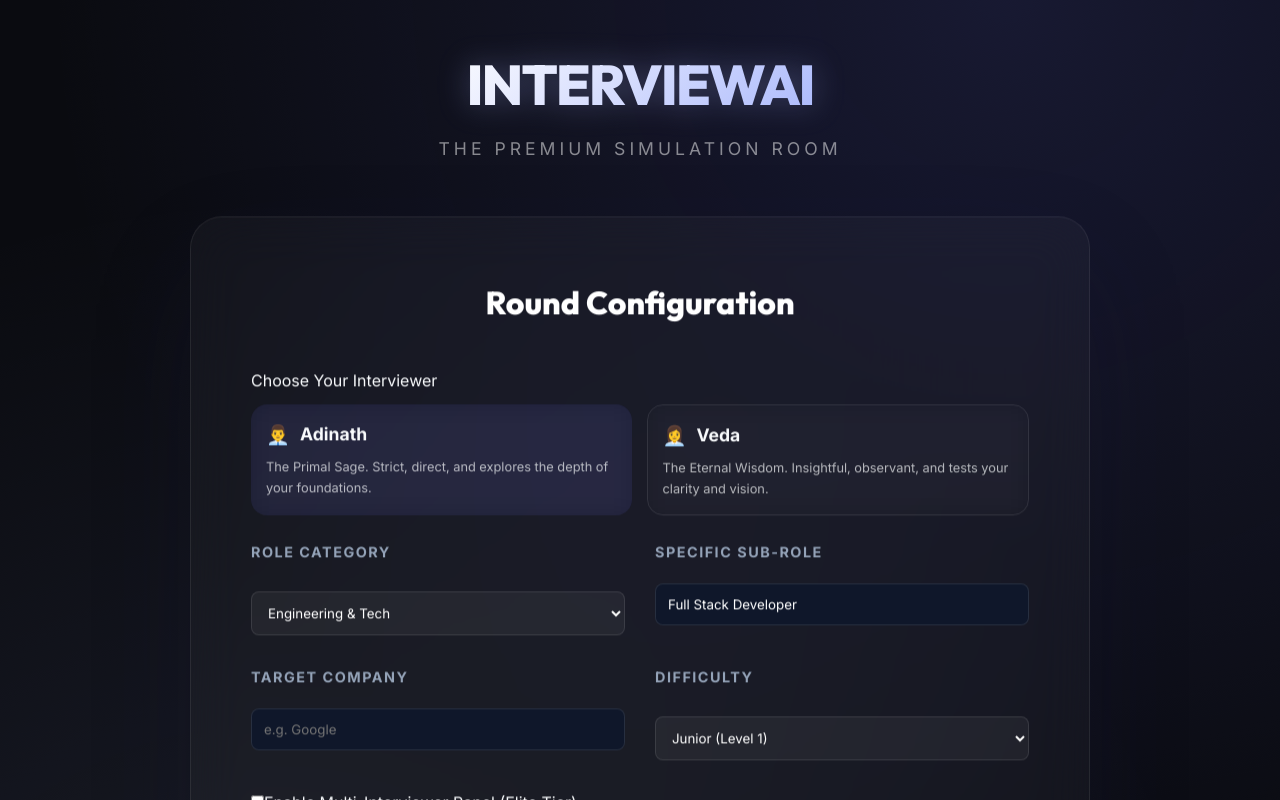
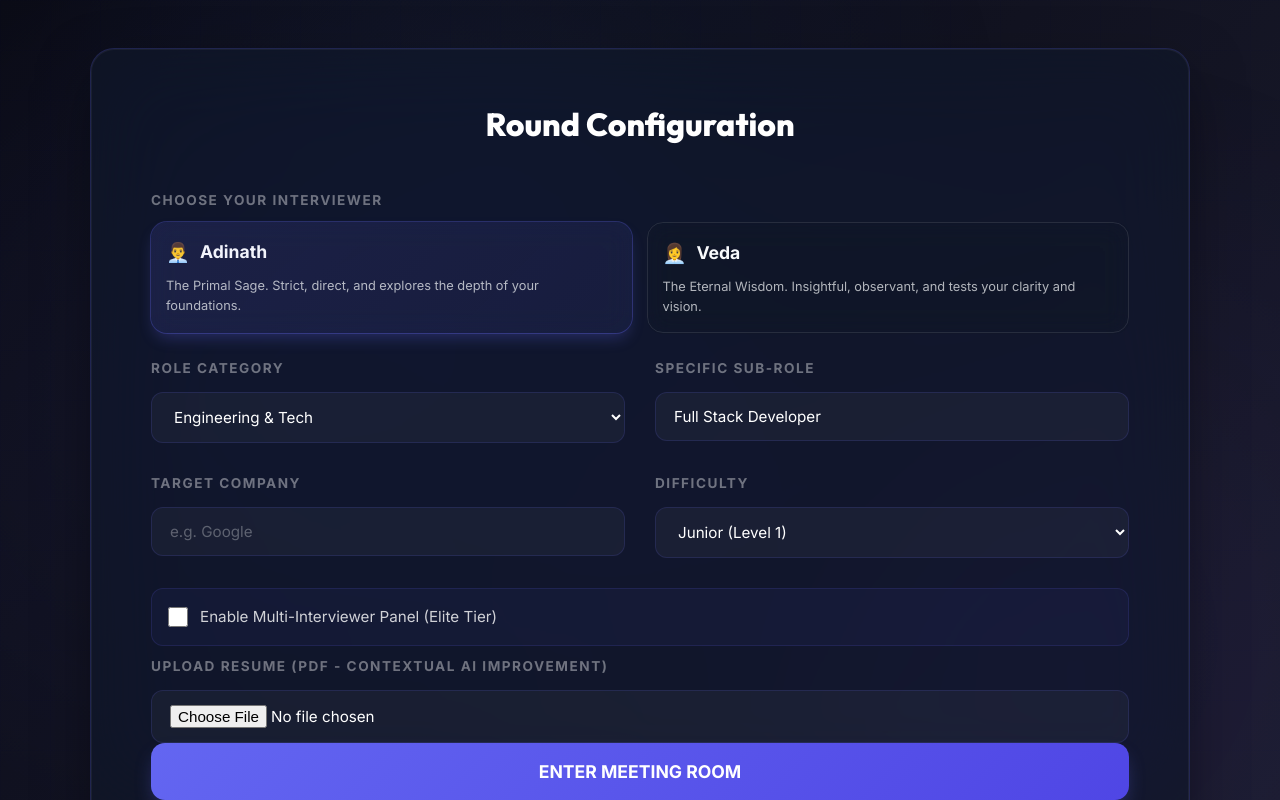
Before and after one commit to Edge-Explorer/Interview-Prep, a React app in the folder frontend/: page / in a window 1280 px wide. Shown: the top 800 px of the page. Built offline with nearby package versions, Linux system fonts and the light colour scheme; the HTML template or start-up script is replaced by a standard one.

Commit message:
feat: Professional full-screen UI with fixed viewport and modern design

```diff
--- a/frontend/src/App.css
+++ b/frontend/src/App.css
@@ -1,37 +1,74 @@
+/* Global Reset and Base Styles */
+* {
+  margin: 0;
+  padding: 0;
+  box-sizing: border-box;
+}
+
+body,
+html {
+  width: 100%;
+  height: 100%;
+  overflow-x: hidden;
+  font-family: 'Inter', -apple-system, BlinkMacSystemFont, 'Segoe UI', sans-serif;
+}
+
+/* Setup Container - Fixed Viewport */
 .setup-container {
-  min-height: 100vh;
+  position: fixed;
+  top: 0;
+  left: 0;
+  width: 100vw;
+  height: 100vh;
   display: flex;
   flex-direction: column;
   align-items: center;
   justify-content: center;
-  padding: 40px 20px;
-  position: relative;
+  padding: 0;
   overflow: hidden;
-  background: #0a0b10;
+  background: linear-gradient(135deg, #0a0b14 0%, #1a1b2e 100%);
 }
 
-/* Cinematic Live Background Effect */
+/* Animated Background Particles */
 .setup-container::before {
   content: "";
   position: absolute;
-  top: -50%;
-  left: -50%;
-  width: 200%;
-  height: 200%;
-  background: radial-gradient(circle at 30% 30%, rgba(99, 102, 241, 0.15) 0%, transparent 40%),
-    radial-gradient(circle at 70% 70%, rgba(165, 180, 252, 0.1) 0%, transparent 40%);
-  animation: mesh-flow 25s infinite linear;
-  z-index: 0;
+  top: 0;
+  left: 0;
+  width: 100%;
+  height: 100%;
+  background-image:
+    radial-gradient(circle at 20% 50%, rgba(99, 102, 241, 0.08) 0%, transparent 50%),
+    radial-gradient(circle at 80% 80%, rgba(139, 92, 246, 0.06) 0%, transparent 50%),
+    radial-gradient(circle at 40% 20%, rgba(59, 130, 246, 0.05) 0%, transparent 50%);
+  animation: particle-drift 20s ease-in-out infinite alternate;
+  pointer-events: none;
 }
 
-@keyframes mesh-flow {
+@keyframes particle-drift {
   0% {
-    transform: rotate(0deg);
+    transform: translate(0, 0) scale(1);
   }
 
   100% {
-    transform: rotate(360deg);
+    transform: translate(30px, -30px) scale(1.1);
   }
+}
+
+/* Subtle Grid Pattern */
+.setup-container::after {
+  content: "";
+  position: absolute;
+  top: 0;
+  left: 0;
+  width: 100%;
+  height: 100%;
+  background-image:
+    linear-gradient(rgba(99, 102, 241, 0.03) 1px, transparent 1px),
+    linear-gradient(90deg, rgba(99, 102, 241, 0.03) 1px, transparent 1px);
+  background-size: 50px 50px;
+  pointer-events: none;
+  opacity: 0.3;
 }
 
 .chat-container,
@@ -39,74 +76,88 @@
   min-height: 100vh;
   display: flex;
   flex-direction: column;
-  padding: 40px;
-  max-width: 1000px;
-  margin: 0 auto;
+  align-items: center;
+  justify-content: center;
+  padding: 20px;
 }
 
+/* Brand Header */
 .brand-header {
   position: relative;
-  z-index: 1;
+  z-index: 10;
   text-align: center;
-  margin-bottom: 60px;
+  margin-bottom: 50px;
+  animation: fade-in-down 0.8s ease-out;
+}
+
+@keyframes fade-in-down {
+  from {
+    opacity: 0;
+    transform: translateY(-30px);
+  }
+
+  to {
+    opacity: 1;
+    transform: translateY(0);
+  }
 }
 
 .brand-header h1 {
-  font-size: 3.5rem;
+  font-size: 4rem;
   margin: 0;
-  letter-spacing: -2px;
-  font-weight: 800;
+  letter-spacing: -3px;
+  font-weight: 900;
   text-transform: uppercase;
-  background: linear-gradient(135deg, #fff 0%, #a5b4fc 100%);
+  background: linear-gradient(135deg, #ffffff 0%, #a5b4fc 50%, #6366f1 100%);
   -webkit-background-clip: text;
   background-clip: text;
   -webkit-text-fill-color: transparent;
-  filter: drop-shadow(0 0 15px rgba(165, 180, 252, 0.3));
+  filter: drop-shadow(0 0 30px rgba(99, 102, 241, 0.4));
+  position: relative;
 }
 
 .brand-header p {
-  font-size: 1.1rem;
-  color: rgba(255, 255, 255, 0.5);
-  letter-spacing: 4px;
+  font-size: 0.95rem;
+  color: rgba(255, 255, 255, 0.4);
+  letter-spacing: 6px;
   text-transform: uppercase;
-  font-weight: 300;
-  margin-top: 5px;
+  font-weight: 400;
+  margin-top: 12px;
 }
 
 .gradient-text {
-  font-size: 3.5rem;
-  font-weight: 800;
-  background: linear-gradient(90deg, #3b82f6, #8b5cf6);
+  background: linear-gradient(135deg, #a78bfa, #ec4899);
   -webkit-background-clip: text;
   background-clip: text;
   -webkit-text-fill-color: transparent;
 }
 
+/* Setup Box - Main Configuration Panel */
 .setup-box {
   position: relative;
-  z-index: 1;
-  padding: 60px;
-  width: 100%;
-  max-width: 900px;
-  border-radius: 32px;
-  background: rgba(255, 255, 255, 0.03);
-  backdrop-filter: blur(25px);
-  border: 1px solid rgba(255, 255, 255, 0.08);
-  box-shadow: 0 40px 100px -20px rgba(0, 0, 0, 0.7);
-  animation: setup-breathing 8s ease-in-out infinite;
+  z-index: 10;
+  padding: 50px 60px;
+  width: 90%;
+  max-width: 1100px;
+  border-radius: 24px;
+  background: rgba(17, 24, 39, 0.7);
+  backdrop-filter: blur(40px) saturate(180%);
+  border: 1px solid rgba(99, 102, 241, 0.2);
+  box-shadow:
+    0 20px 60px -10px rgba(0, 0, 0, 0.5),
+    0 0 0 1px rgba(255, 255, 255, 0.05) inset;
+  animation: fade-in-up 0.8s ease-out 0.2s both;
 }
 
-@keyframes setup-breathing {
-
-  0%,
-  100% {
-    transform: translateY(0);
-    box-shadow: 0 40px 100px -20px rgba(0, 0, 0, 0.7);
+@keyframes fade-in-up {
+  from {
+    opacity: 0;
+    transform: translateY(30px);
   }
 
-  50% {
-    transform: translateY(-10px);
-    box-shadow: 0 50px 120px -20px rgba(99, 102, 241, 0.1);
+  to {
+    opacity: 1;
+    transform: translateY(0);
   }
 }
 
@@ -134,31 +185,37 @@
   margin-bottom: 12px;
 }
 
-select {
+.input-group {
+  flex: 1;
+}
+
+.input-group input,
+.input-group select {
   width: 100%;
-  padding: 12px;
-  background: rgba(255, 255, 255, 0.05);
-  border: 1px solid var(--glass-border);
-  border-radius: 8px;
-  color: white;
-  margin-top: 8px;
+  padding: 14px 18px;
+  background: rgba(255, 255, 255, 0.04);
+  border: 1.5px solid rgba(99, 102, 241, 0.15);
+  border-radius: 12px;
+  color: #fff;
+  font-size: 0.95rem;
   outline: none;
+  transition: all 0.3s ease;
+}
+
+.input-group input:focus,
+.input-group select:focus {
+  background: rgba(255, 255, 255, 0.06);
+  border-color: rgba(99, 102, 241, 0.4);
+  box-shadow: 0 0 0 3px rgba(99, 102, 241, 0.1);
+}
+
+.input-group input::placeholder {
+  color: rgba(255, 255, 255, 0.3);
 }
 
 select option {
-  background: #1a1a1a;
-}
-
-.input-group {
-  display: flex;
-  flex-direction: column;
-  gap: 8px;
-}
-
-.input-group label {
-  font-weight: 600;
-  color: var(--text-secondary);
-  font-size: 0.9rem;
+  background: #1a1b2e;
+  color: #fff;
 }
 
 .difficulty-pills {
--- a/frontend/src/App.jsx
+++ b/frontend/src/App.jsx
@@ -2,6 +2,7 @@ import React, { useState, useEffect, useRef } from 'react';
 import axios from 'axios';
 import './App.css';
 import './Meeting.css';
+import './InterviewerCards.css';
 
 const API_BASE = "http://127.0.0.1:8000";
 
--- /dev/null
+++ b/frontend/src/InterviewerCards.css
@@ -0,0 +1,104 @@
+/* Interviewer Selection Cards */
+.interviewer-selector {
+    margin-bottom: 35px;
+}
+
+.interviewer-selector label {
+    display: block;
+    font-size: 0.85rem;
+    font-weight: 600;
+    color: rgba(255, 255, 255, 0.4);
+    text-transform: uppercase;
+    letter-spacing: 1.5px;
+    margin-bottom: 18px;
+}
+
+.interviewer-grid {
+    display: grid;
+    grid-template-columns: repeat(2, 1fr);
+    gap: 20px;
+}
+
+.interviewer-card {
+    position: relative;
+    padding: 24px;
+    border-radius: 16px;
+    background: rgba(255, 255, 255, 0.02);
+    border: 2px solid rgba(99, 102, 241, 0.1);
+    cursor: pointer;
+    transition: all 0.3s cubic-bezier(0.4, 0, 0.2, 1);
+    overflow: hidden;
+}
+
+.interviewer-card::before {
+    content: "";
+    position: absolute;
+    top: 0;
+    left: 0;
+    width: 100%;
+    height: 100%;
+    background: linear-gradient(135deg, rgba(99, 102, 241, 0.05) 0%, transparent 100%);
+    opacity: 0;
+    transition: opacity 0.3s ease;
+}
+
+.interviewer-card:hover {
+    transform: translateY(-4px);
+    border-color: rgba(99, 102, 241, 0.3);
+    box-shadow: 0 12px 24px -8px rgba(99, 102, 241, 0.2);
+}
+
+.interviewer-card:hover::before {
+    opacity: 1;
+}
+
+.interviewer-card.selected {
+    background: rgba(99, 102, 241, 0.08);
+    border-color: rgba(99, 102, 241, 0.5);
+    box-shadow: 0 0 0 1px rgba(99, 102, 241, 0.3), 0 8px 16px -4px rgba(99, 102, 241, 0.3);
+}
+
+.interviewer-card.selected::before {
+    opacity: 1;
+}
+
+/* Checkbox Styling */
+.checkbox-group {
+    display: flex;
+    align-items: center;
+    gap: 12px;
+    margin: 25px 0;
+    padding: 16px;
+    background: rgba(99, 102, 241, 0.05);
+    border-radius: 12px;
+    border: 1px solid rgba(99, 102, 241, 0.15);
+}
+
+.checkbox-group input[type="checkbox"] {
+    width: 20px;
+    height: 20px;
+    cursor: pointer;
+    accent-color: #6366f1;
+}
+
+.checkbox-group label {
+    cursor: pointer;
+    font-size: 0.95rem;
+    color: rgba(255, 255, 255, 0.8);
+    margin: 0;
+    text-transform: none;
+    letter-spacing: normal;
+}
+
+/* Legal Disclaimer */
+.legal-disclaimer {
+    font-size: 0.75rem;
+    color: rgba(255, 255, 255, 0.25);
+    text-align: center;
+    margin-top: 24px;
+    line-height: 1.6;
+    padding: 16px;
+    background: rgba(0, 0, 0, 0.2);
+    border-radius: 8px;
+    border: 1px solid rgba(255, 255, 255, 0.05);
+}
--- a/frontend/src/Meeting.css
+++ b/frontend/src/Meeting.css
@@ -204,3 +204,16 @@
 .transcript-panel.open {
     transform: translateX(0);
 }
+
+.interviewer-card {
+    transition: all 0.3s ease;
+}
+
+.interviewer-card:hover {
+    transform: translateY(-5px);
+    background: rgba(255, 255, 255, 0.05);
+}
+
+.interviewer-card.selected {
+    box-shadow: 0 0 15px rgba(99, 102, 241, 0.3);
+}
```
